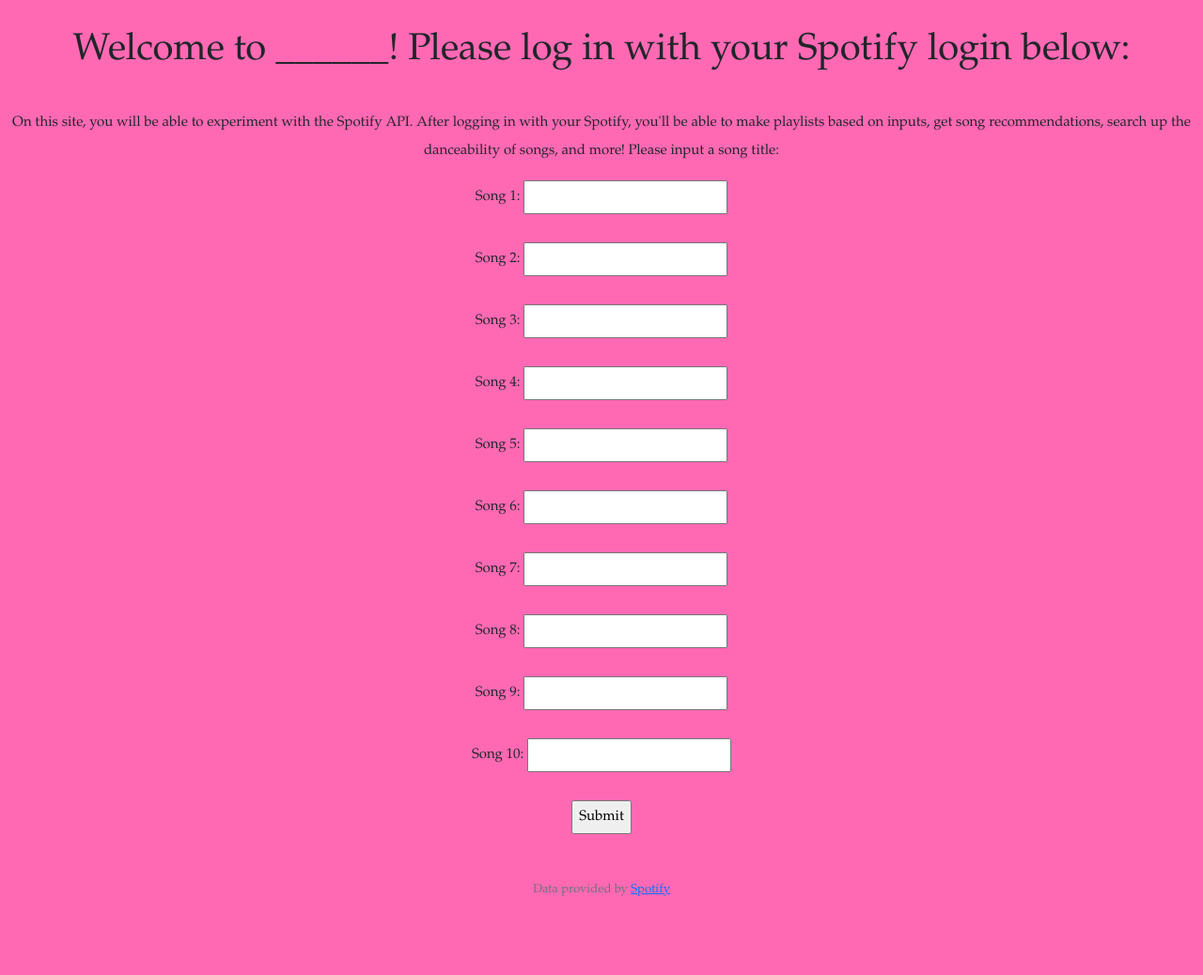
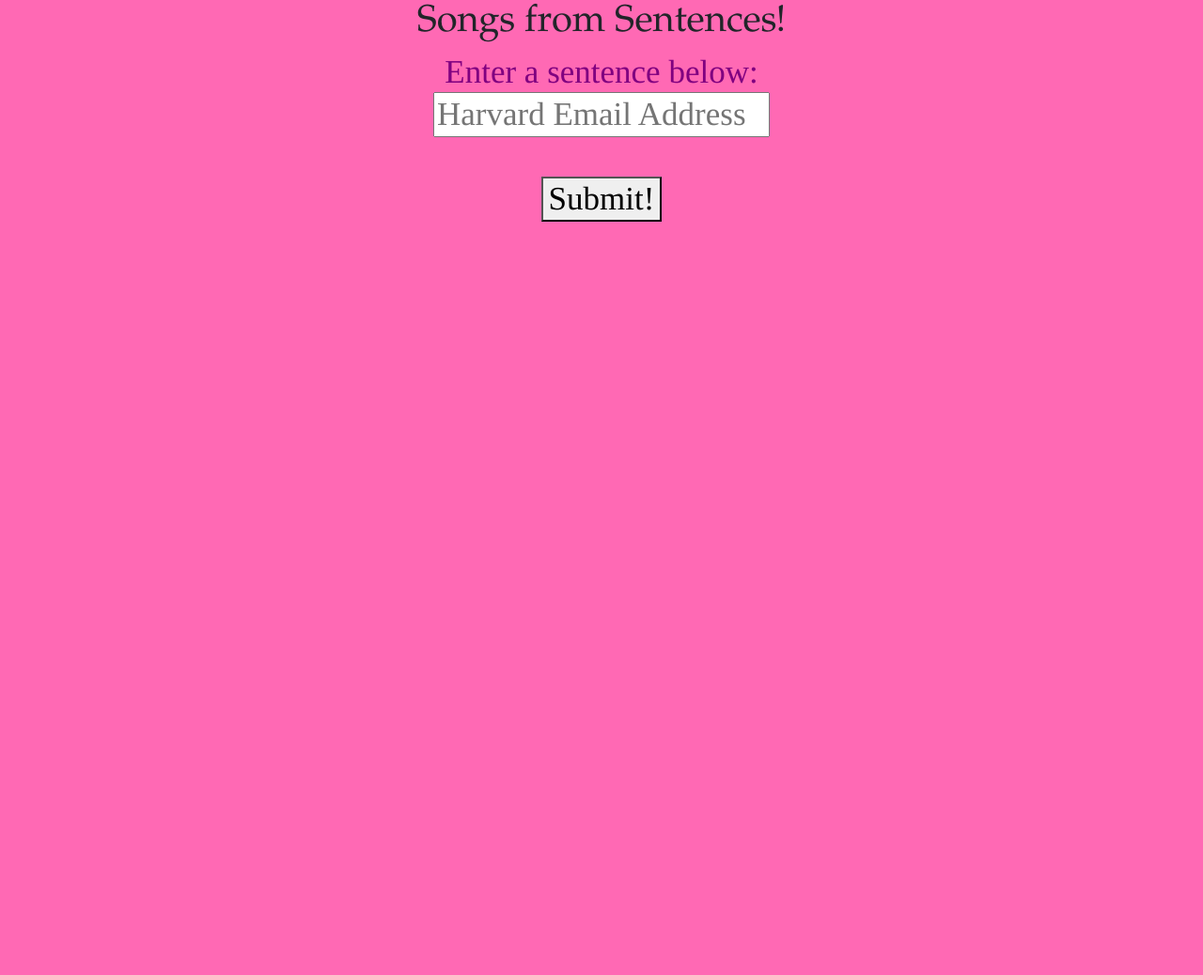
Before and after one commit to emmamiao/spotifyadventures, a Flask app: page / in a window 1280 px wide. Shown: the part 162-1200 px from the top of the page at 94% size. After the commit the page ends 398 px from the top, so only its background shows below. Run offline with Flask 2, Linux system fonts and the light colour scheme; parts of the project's set-up code (start-up, migrations or seed data) failed here and were passed over.

Commit message:
emma changed css

```diff
--- a/webapp/static/styles.css
+++ b/webapp/static/styles.css
@@ -5,6 +5,10 @@
     font-family: garamond, times, sans-serif, arial, helvetica;
     background-color: hotpink;
   }
+
+li {
+
+}
 
   .column {
       float: left;
--- a/webapp/templates/index.html
+++ b/webapp/templates/index.html
@@ -1,12 +1,22 @@
 <!DOCTYPE html>
 
-<html lang="en">
+<!-- <html>
+  <head>
+    <link rel="stylesheet" href='https://fonts.googleapis.com/css?family=Poppins'>
+    <link href="../static/styles.css" rel="stylesheet" type="text/css">
+    <title>Log In</title>
+
+  </head> -->
+  <html lang="en">
     <head>
         <link href="https://cdn.jsdelivr.net/npm/bootstrap@5.0.2/dist/css/bootstrap.min.css" rel="stylesheet" integrity="sha384-EVSTQN3/azprG1Anm3QDgpJLIm9Nao0Yz1ztcQTwFspd3yD65VohhpuuCOmLASjC" crossorigin="anonymous">
         <script src="https://cdn.jsdelivr.net/npm/bootstrap@5.0.2/dist/js/bootstrap.bundle.min.js" integrity="sha384-MrcW6ZMFYlzcLA8Nl+NtUVF0sA7MsXsP1UyJoMp4YLEuNSfAP+JcXn/tWtIaxVXM" crossorigin="anonymous"></script>
         <link href="../static/styles.css" rel="stylesheet">
         <title>Spotify Adventures: {% block title %}{% endblock %}</title>
     </head>
+
+
+
     <body>
 
         <!-- this is a navbar from boostrap -->
@@ -34,45 +44,19 @@
             </ul>
         </nav>
 
-        <h1>Welcome to ______! Please log in with your Spotify login below:</h1>
+  <body>
+    <h1>
+      Songs from Sentences!
+    </h1>
+    <h2>
+      Enter a sentence below:
+      <div>
+        <input class="textbox" type="text" id="email" placeholder="Harvard Email Address"><br><br>
+      </div>
+      <div>
+        <button class= "button" id="Submit">Submit!</button>
+      </div>
+    </h2>
 
-        <p>
-    On this site, you will be able to experiment with the Spotify API. After logging in with your Spotify,
-    you'll be able to make playlists based on inputs, get song recommendations, search up the danceability of
-    songs, and more!
-
-    Please input a song title:
-    <form action="/action_page.php">
-        <label for="song1">Song 1:</label>
-        <input type="text" id="song1" name="song1"><br><br>
-        <!-- the "name" component is the request.form.get in python  -->
-        <!-- you must add this name component to some kind of database -->
-        <label for="song2">Song 2:</label>
-        <input type="text" id="song2" name="song2"><br><br>
-        <label for="song3">Song 3:</label>
-        <input type="text" id="song3" name="song3"><br><br>
-        <label for="song2">Song 4:</label>
-        <input type="text" id="song4" name="song4"><br><br>
-        <label for="song2">Song 5:</label>
-        <input type="text" id="song5" name="song5"><br><br>
-        <label for="song2">Song 6:</label>
-        <input type="text" id="song6" name="song6"><br><br>
-        <label for="song2">Song 7:</label>
-        <input type="text" id="song7" name="song7"><br><br>
-        <label for="song2">Song 8:</label>
-        <input type="text" id="song8" name="song8"><br><br>
-        <label for="song2">Song 9:</label>
-        <input type="text" id="song9" name="song9"><br><br>
-        <label for="song2">Song 10:</label>
-        <input type="text" id="song10" name="song10"><br><br>
-        <input type="submit" value="Submit">
-      </form>
-        </p>
-
-
-<footer class="mb-5 small text-center text-muted">
-    Data provided by <a href="https://open.spotify.com">Spotify</a>
-</footer>
-
-    </body>
+  </body>
 </html>
```
